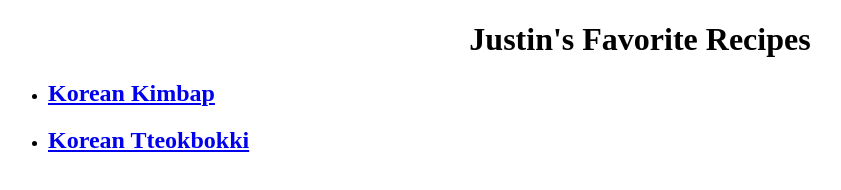
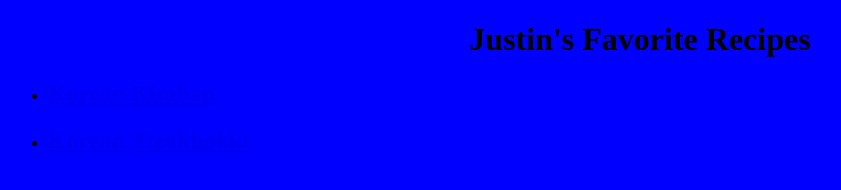
Before and after one commit to hham1/odin-recipes, a plain HTML site: page index.html in a window 1280 px wide. Shown: the whole page, without its empty margins (0-841 px from the left). Drawn offline with Linux system fonts and the light colour scheme.

Commit message:
anothe change

```diff
--- a/styles.css
+++ b/styles.css
@@ -1,3 +1,6 @@
 .Title {
     text-align:center
 }
+*{
+    background-color: blue;
+}
```
